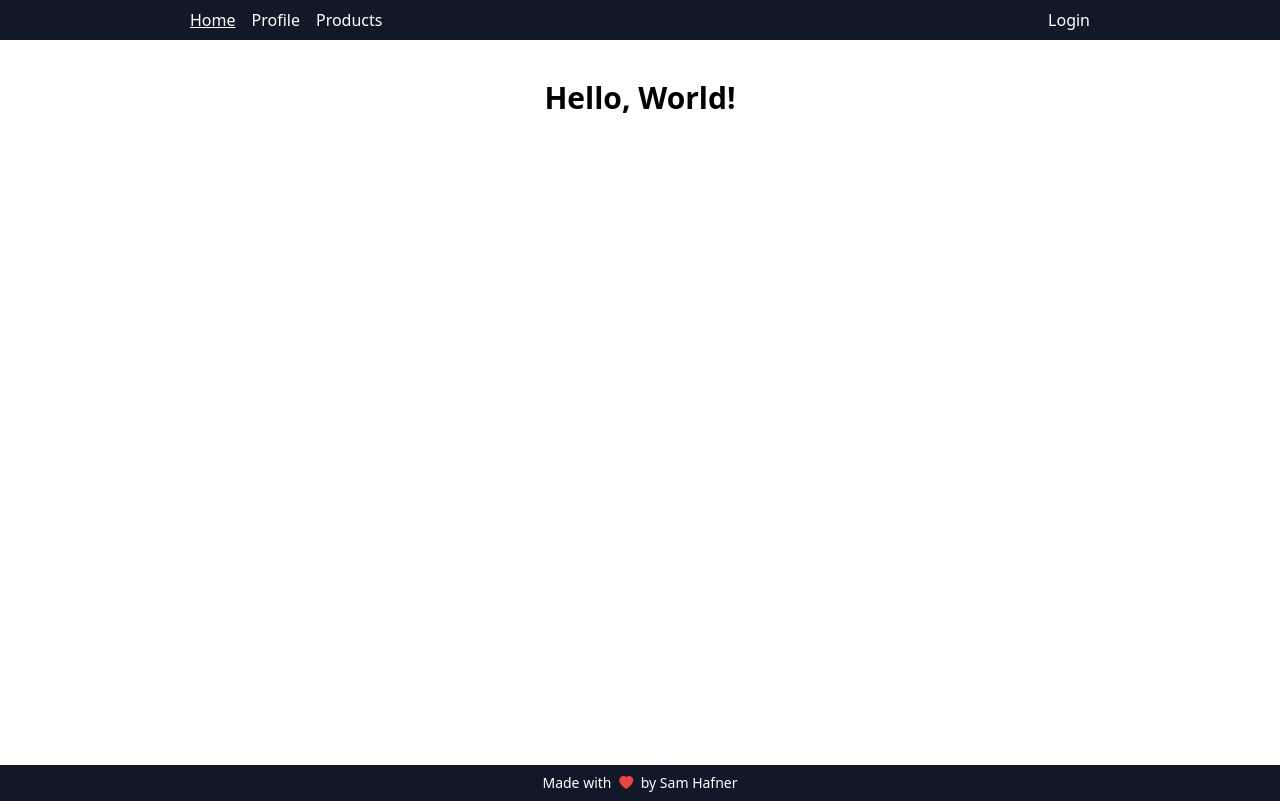
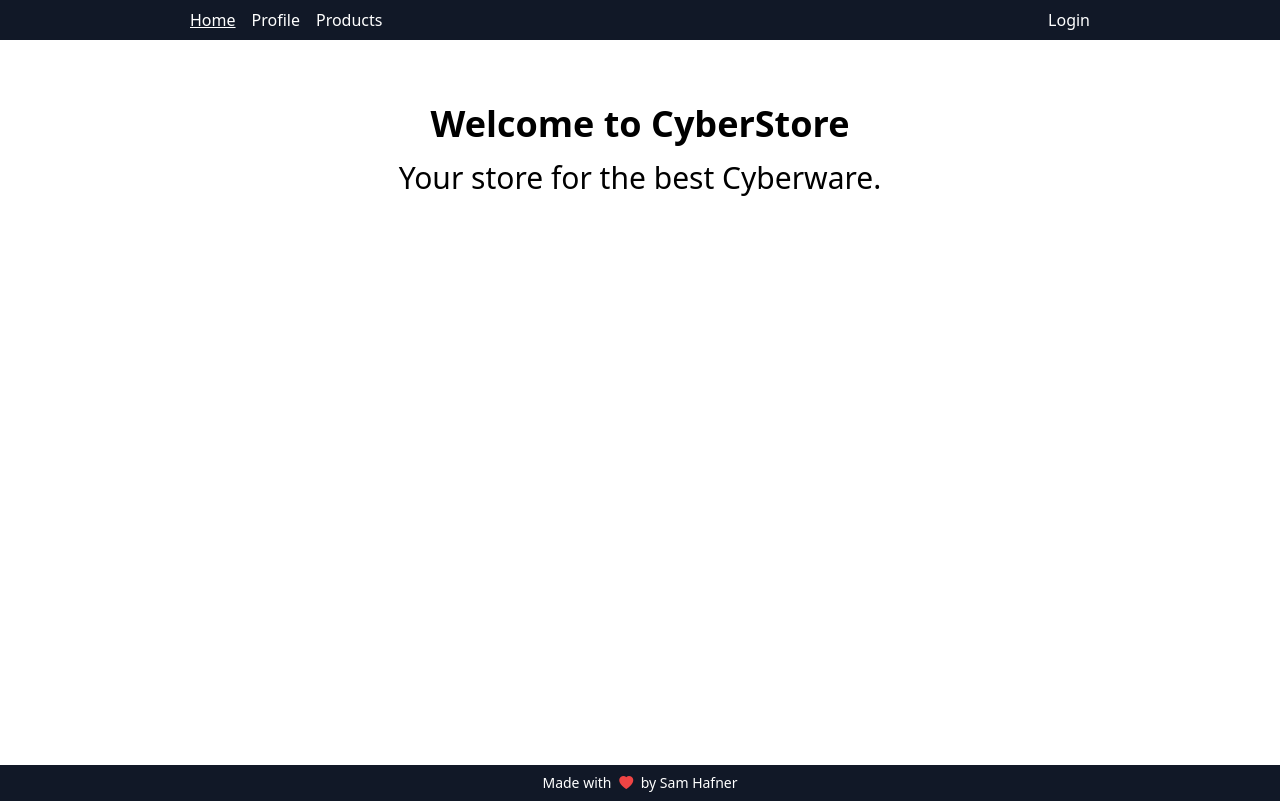
Before and after one commit to samhafner/cybershop_vue, a Vue app: page / in a window 1280 px wide. Built offline with nearby package versions, Linux system fonts and the light colour scheme.

Commit message:
minor changes

```diff
--- a/src/components/FilterSidebar.vue
+++ b/src/components/FilterSidebar.vue
@@ -32,8 +32,10 @@ const isTrue = ref(false);
     <aside class="h-fit rounded-lg border px-6 py-4 space-y-3 w-[200px] shrink-0">
         <div class="flex gap-2 items-center">
             <h2 class="font-bold text-lg">Filter</h2>
-            <Button v-if="activeBrand || activeTag" text="Reset" @click="activeBrand = ''; activeTag = ''"
-                class="text-xs px-2 py-1" />
+            <Transition>
+                <Button v-if="activeBrand || activeTag" text="Reset" @click="activeBrand = ''; activeTag = ''"
+                    class="text-xs px-2 py-1" />
+            </Transition>
         </div>
         <div>
             <h2 class="font-semibold mb-1">Categories</h2>
@@ -60,5 +62,13 @@ const isTrue = ref(false);
 </template>
 
 <style scoped>
+.v-enter-active,
+.v-leave-active {
+    transition: opacity 0.5s ease;
+}
 
+.v-enter-from,
+.v-leave-to {
+    opacity: 0;
+}
 </style>
--- a/src/views/HomeView.vue
+++ b/src/views/HomeView.vue
@@ -3,8 +3,11 @@
 </script>
 
 <template>
-    <div class="section my-10">
-        <h1 class="text-3xl font-bold mb-8 text-center">Hello, World!</h1>
+    <div class="section my-16">
+        <div class="text-center space-y-4">
+            <h1 class="text-4xl font-bold text-center">Welcome to CyberStore</h1>
+            <h2 class="text-3xl">Your store for the best Cyberware.</h2>
+        </div>
     </div>
 
 </template>
```
